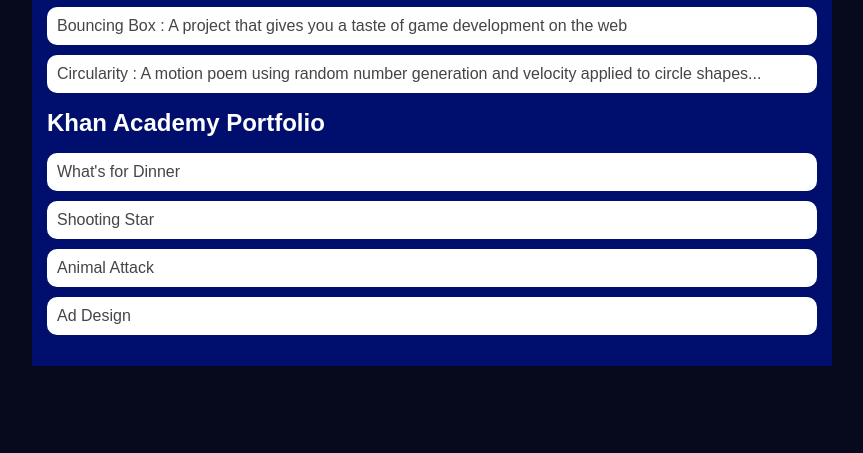
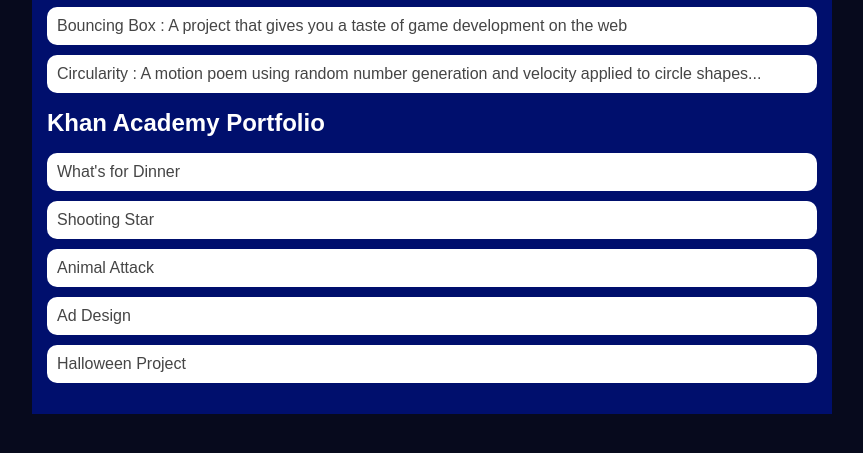
Before and after one commit to RossBarker1/RossBarker1.github.io, a plain HTML site: page portfolio.html in a window 1280 px wide. Shown: the part 257-710 px from the top of the page, without its empty margins (208-1071 px from the left). Drawn offline with Linux system fonts and the light colour scheme.

Commit message:
added another project

```diff
--- a/portfolio.html
+++ b/portfolio.html
@@ -35,6 +35,7 @@
                         <li><a href="https://www.khanacademy.org/computer-programming/spin-off-of-project-shooting-star/4615765515223040">Shooting Star </a></li>
                         <li><a href="https://www.khanacademy.org/computer-programming/spin-off-of-project-animal-attack/5560177337483264?authuser=0">Animal Attack</a></li>
                         <li><a href="https://www.khanacademy.org/computer-programming/spin-off-of-project-ad-design/5720611833167872">Ad Design</a></li>
+                        <li><a href="https://www.khanacademy.org/computer-programming/spin-off-of-project-halloween/4701012043939840">Halloween Project</a></li>
                     </ul>
                 </div>
             </main>
```
